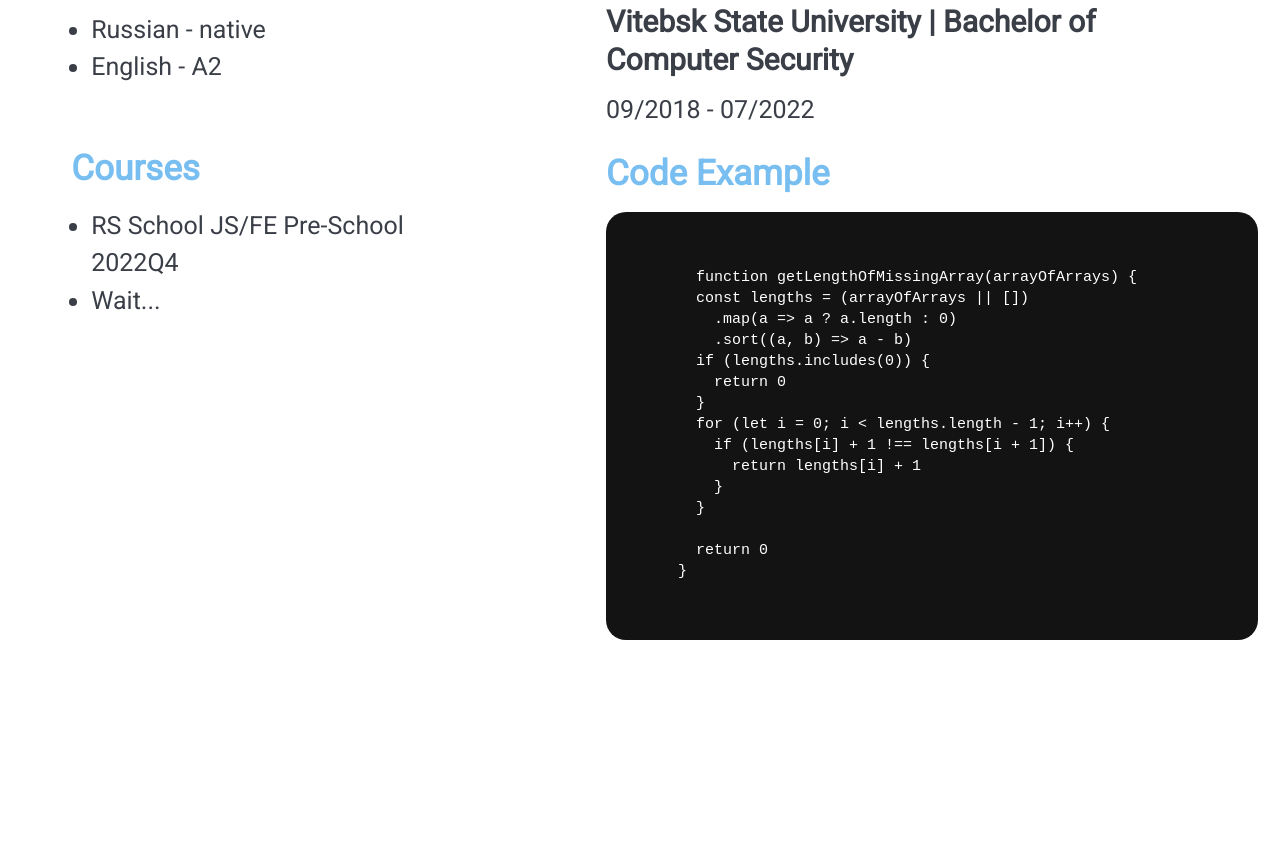
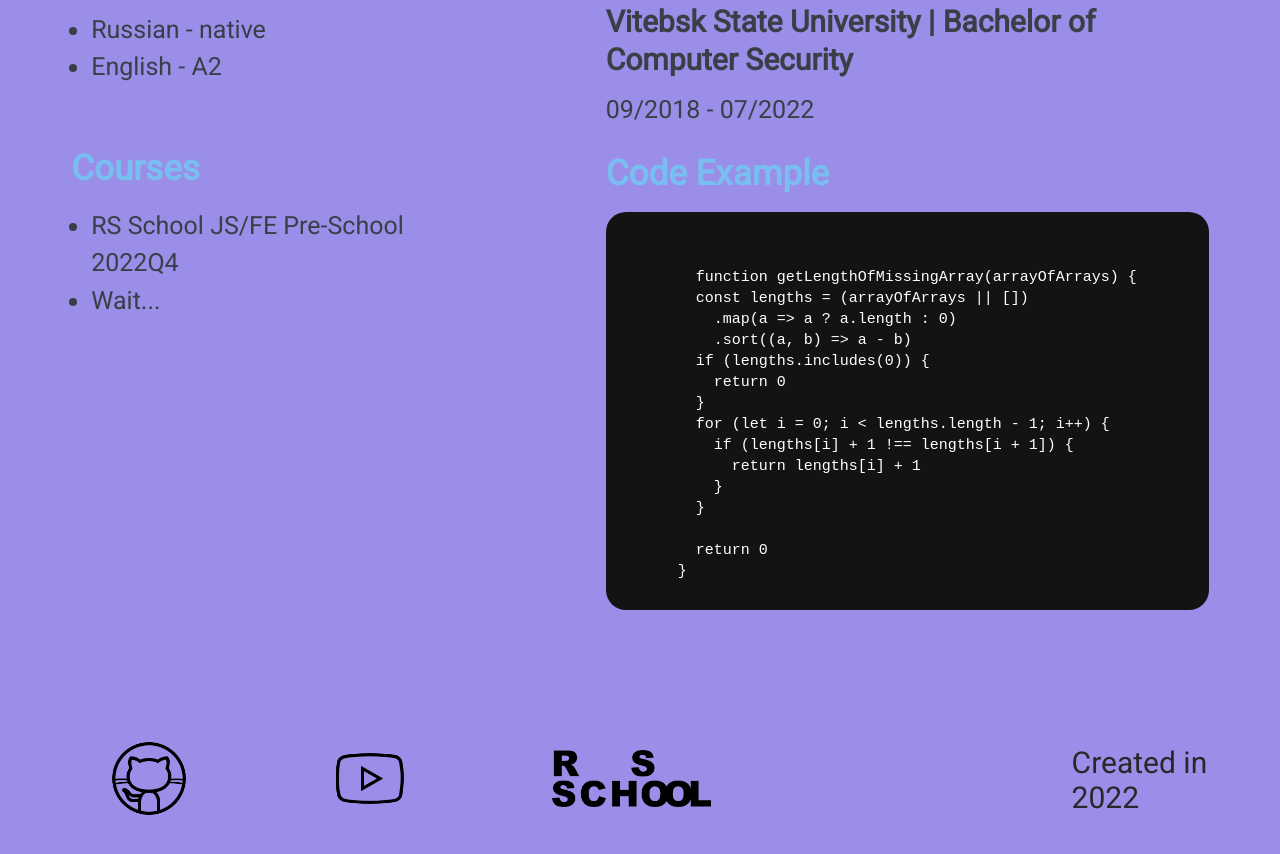
Before and after one commit to Mvsss/rsschool-cv, a plain HTML site: page index.html in a window 1280 px wide. Shown: the part 1024-1878 px from the top of the page. Before the commit the page ends 1672 px from the top, so only its background shows below. Drawn offline with Linux system fonts and the light colour scheme.

Commit message:
feat: add footer

```diff
--- a/index.html
+++ b/index.html
@@ -12,7 +12,7 @@
 <header>
   <section class="name">
 
-      <img src="image/1.jpg" alt="" class="name__photo">
+      <img src="https://avatars.githubusercontent.com/u/108296509?v=4" alt="my_face" class="name__photo">
       <div class="name__text">
         <h1 class="name__h1">Moskalenko Vladimir</h1>
         <h2 class="name__job">Trainee Frontend Developer</h2>
@@ -21,11 +21,11 @@
   <section class="contact">
     <div class="nonee"></div>
     <div class="contact__">
-      <a href="#" title="Hometown"> <img src="image/hometown.png"  alt="" class="contact__logo"></a>
+      <a href="https://www.google.com/maps/place/Витебск/@55.1939784,30.1948941,12z/data=!3m1!4b1!4m5!3m4!1s0x46c573e3fc7c7be7:0x430637d0624afff4!8m2!3d55.1926809!4d30.206359" title="Hometown"> <img src="image/hometown.png"  alt="" class="contact__logo"></a>
       <p>Vitebsk, Belarus</p>
     </div>
     <div class="contact__">
-      <a href="#" title="Email"> <img src="image/email.png"  alt="" class="contact__logo"></a>
+      <a href="mailto:moskalenko_vldmr@outlook.com" title="Email"> <img src="image/email.png"  alt="" class="contact__logo"></a>
       <p>moskalenko_vldmr@outlook.com</p>
     </div>
     <div class="contact__">
@@ -109,7 +109,24 @@
     </section>
     </section>
    </section>
-  </section>
   </main>
+  <footer class="footer">
+    <nav class="navig">
+      <ul class="navig__ul">
+        <li class="navig__li">
+          <a href="https://github.com/Mvsss/rsschool-cv"><img src="image/github.png" alt="github" class="navig__ul_pic"></a>
+        </li>
+        <li class="navig__li">
+          <a href="https://www.youtube.com/@RollingScopesSchool"><img src="image/youtube.png" alt="Youtube" class="navig__ul_pic"></a>
+        </li>
+        <li class="navig__li">
+          <a href="https://rs.school/js" class="nav__li_a"><img src="image/rsschool.png" alt="Rs School" class="navig__ul_picrs"></a>
+        </li>
+        <li class="navig__li">
+          <h2 class="h2__footer"> Created in 2022 </h2>
+        </li>
+      </ul>
+    </nav>
+</footer>
 </body>
 </html>
--- a/style.css
+++ b/style.css
@@ -1,6 +1,10 @@
 @import url('https://fonts.googleapis.com/css2?family=Roboto:ital@0;1&display=swap');
 * {
   box-sizing: border-box;
+}
+
+body {
+  background: #9a8ee8;
 }
 
 p {
@@ -24,7 +28,7 @@ header {
 .cv {
 display: flex;
 justify-content: center;
-background: #FFFFFF;
+
 
 }
 
@@ -84,7 +88,7 @@ font-family: 'Roboto';
 font-style: normal;
 font-weight: 900;
 font-size: 40px;
-color: #5B8EDD;
+color: #ebebeb;
 margin-left: 100px;
 
 }
@@ -159,7 +163,6 @@ color: #3A3E47;
 
 .code__wrap {
   display: inline-block;
-  padding: 0 20% 5% 0;
   border-radius: 20px;
   background-color: #131314;
 }
@@ -170,3 +173,37 @@ color: #3A3E47;
   font-size: 15px;
   line-height: 140%;
 }
+
+.navig__ul {
+  display: flex;
+  justify-content: center;
+  align-items: center;
+  padding-top: 7.5%;
+  list-style-type: none;
+
+}
+
+.navig__li {
+  padding-left: 5%;
+  padding-right: 5%;
+}
+
+
+ .navig__ul_picrs {
+  width: 40%;
+
+
+}
+
+.navig__ul_pic {
+  width: 80%;
+
+}
+
+.h2__footer {
+  font-family: 'Roboto';
+  font-style: normal;
+  font-weight: 400;
+  font-size: 30px;
+  color: #282829;
+}
```
Also changed, not shown: image/github.png (added), image/rsschool.png (added), image/youtube.png (added).
